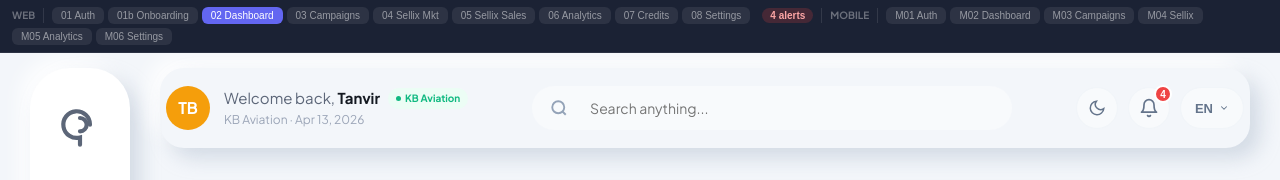
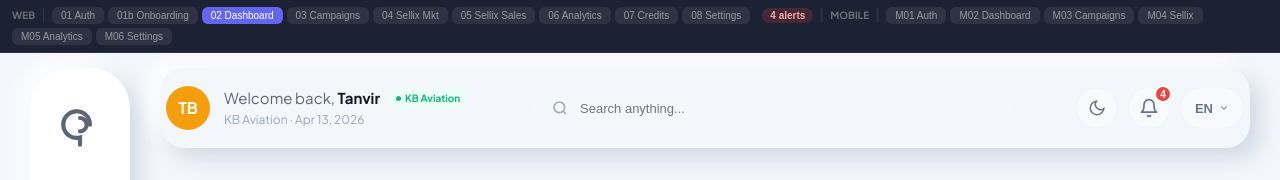
Before and after one commit to CodeHub1443/Zipto_Front_End, a React (Vite) app: page / in a window 1280 px wide. Both pictures are taken after a click on the button "02 Dashboard". Shown: the top 180 px of the page. Built offline with nearby package versions, Linux system fonts and the light colour scheme; the HTML template or start-up script is replaced by a standard one.

Commit message:
Update search box styling to match exact color and background requested

```diff
--- a/src/components/ui.jsx
+++ b/src/components/ui.jsx
@@ -145,11 +145,11 @@ export function Header({ userName = "Tanvir", userProfile = "KB Aviation · Apr
       </div>
 
       {/* Search Bar */}
-      <div className="z-search-box" style={{ flex: '0 1 480px', display: 'flex', alignItems: 'center', background: '#F8FAFC', borderRadius: 100, height: 44, padding: '0 18px', boxShadow: 'none' }}>
-        <svg width="18" height="18" fill="none" stroke="#94A3B8" strokeWidth="2.5" viewBox="0 0 24 24" style={{ marginRight: 10 }}>
+      <div style={{ flex: '0 1 480px', display: 'flex', alignItems: 'center', background: '#F4F7FB', borderRadius: 100, height: 44, padding: '0 20px' }}>
+        <svg width="16" height="16" fill="none" stroke="#A0ABBB" strokeWidth="2.5" viewBox="0 0 24 24" style={{ marginRight: 12 }}>
           <circle cx="11" cy="11" r="8" /><line x1="21" y1="21" x2="16.65" y2="16.65" />
         </svg>
-        <input type="text" placeholder="Search anything..." style={{ flex: 1, background: 'transparent', border: 'none', outline: 'none', fontSize: 14, color: 'var(--t1)' }} />
+        <input type="text" placeholder="Search anything..." style={{ flex: 1, background: 'transparent', border: 'none', outline: 'none', fontSize: 13, color: '#A0ABBB', fontWeight: 500 }} />
       </div>
 
       {/* Actions */}
```
